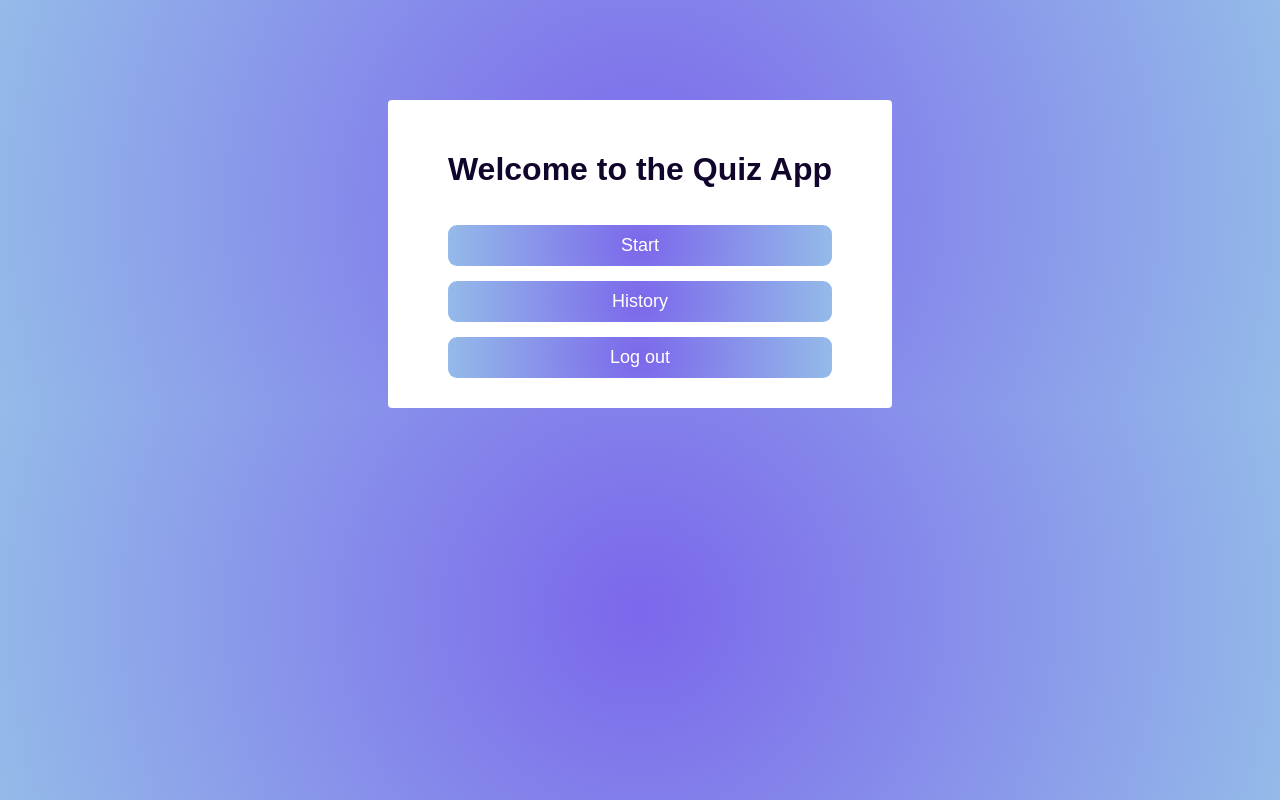
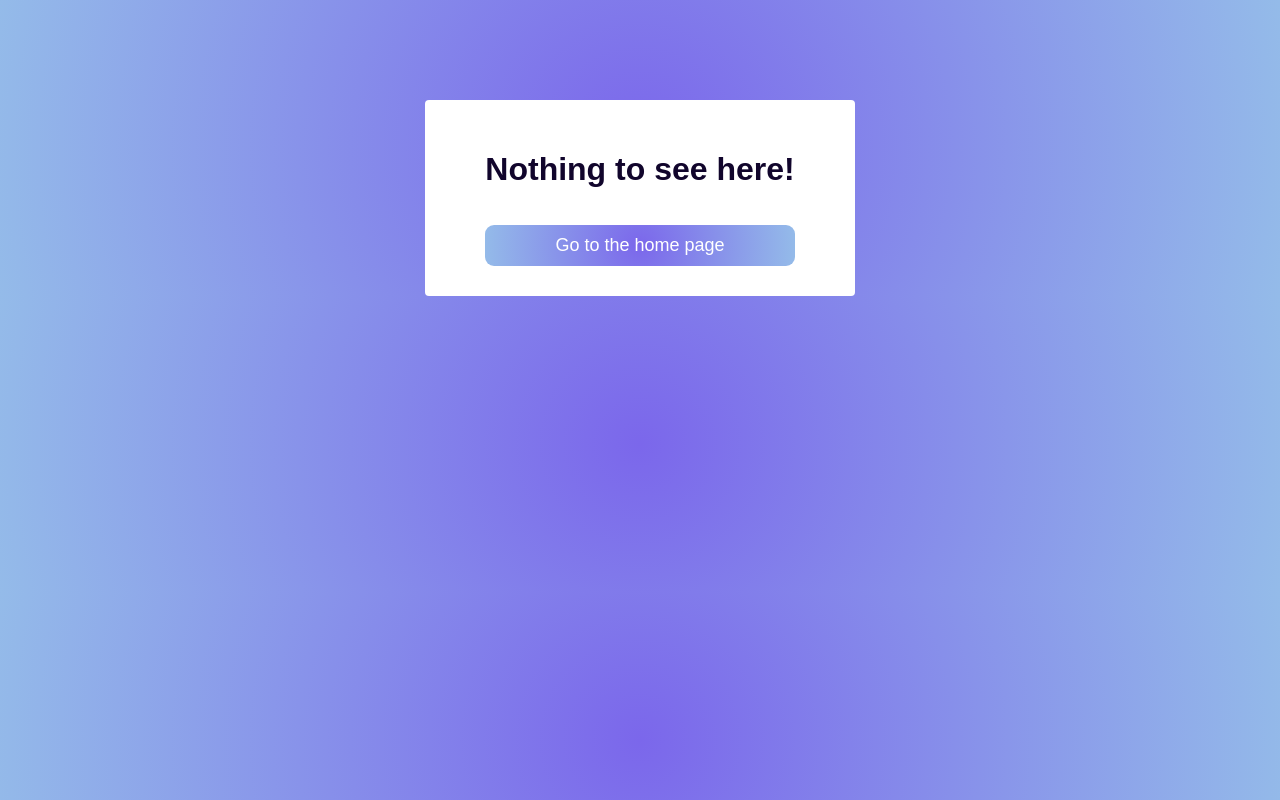
Before and after one commit to Jrm-bnt/react-github-pages, a React (Create React App) app: page / in a window 1280 px wide. Built offline with nearby package versions, Linux system fonts and the light colour scheme; a web font is replaced by a local one.

Commit message:
feat(router):  change path => home page

```diff
--- a/src/App.js
+++ b/src/App.js
@@ -15,7 +15,7 @@ function App() {
   return (
     <BrowserRouter>
       <Routes>
-        <Route exact path="/" element={<Home />} />
+        <Route exact path="/react-github-pages" element={<Home />} />
         <Route path="/quiz" element={<Quiz />} />
         <Route path="/auth" element={<Connection/>} />
         <Route path="/create" element={<QuestionForm/>} />
@@ -26,10 +26,11 @@ function App() {
   )
 }
 function NoMatch() {
+    console.log(window.location.href)
   return (
     <div className="quiz-container flex-column" >
       <h1>Nothing to see here!</h1>
-      <button className="quiz-container"><Link style={{"textDecoration": "none", color:"white"}} to="/">Go to the home page</Link></button>
+      <button className="quiz-container"><Link style={{"textDecoration": "none", color:"white"}} to="/react-github-pages/">Go to the home page</Link></button>
     </div>
   )
 }
```
